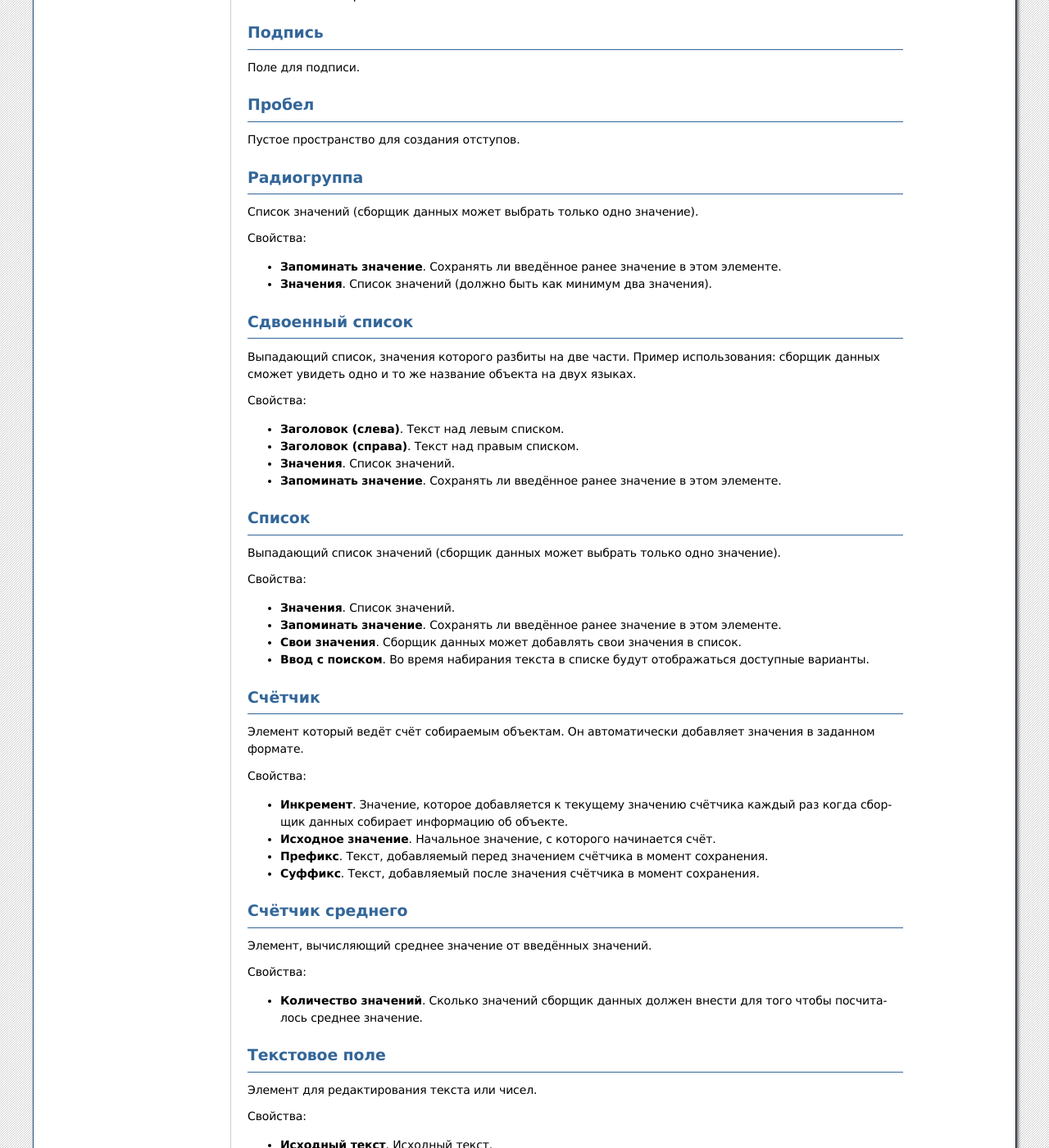
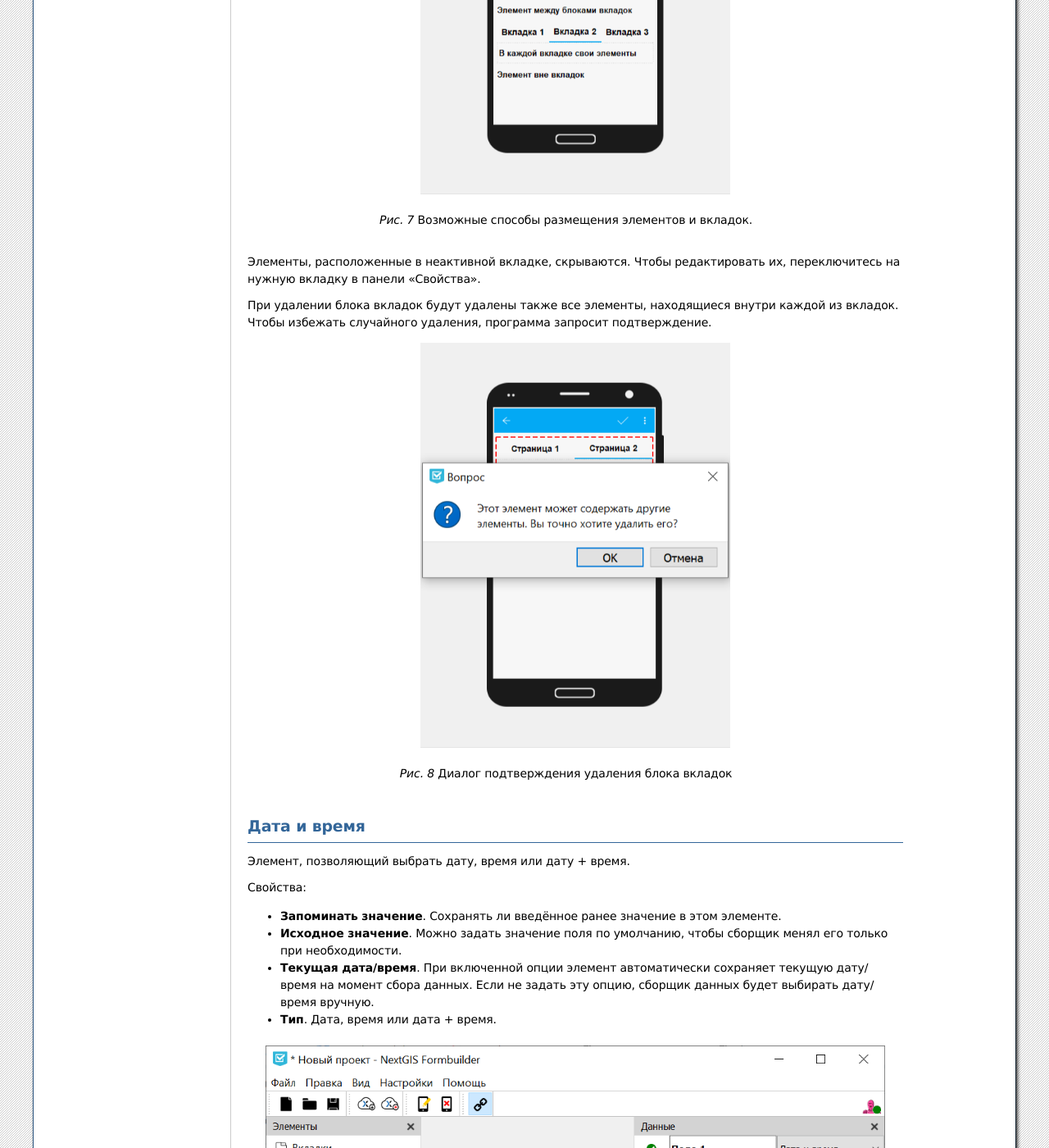
Before and after one commit to nextgis/docs_formbuilder, a Sphinx documentation site: the page built from source/controls.rst, in a window 1280 px wide and 1400 px high, scrolled down 2766 px. Shown: the whole window at 82% size. Built offline with Sphinx 7.4.7, drawn with Linux system fonts in a browser that asks for light colours; formulas are drawn with MathJax 3; some of the changed text lies outside the part shown.

Commit message:
Update controls.rst
Add screenshots and description

```diff
--- a/source/controls.rst
+++ b/source/controls.rst
@@ -36,8 +38,42 @@
 * Добавлять новые вкладки в набор (для этого впишите новое название в желтое поле в конце)
 * Удалять вкладки
 
+.. _ngfb_controls_add_to_tab:
 
+Добавление элементов во вкладки
+~~~~~~~~~~~~~~~~~~~~~~~~~~~~~~~~~
 
+Чтобы добавить элемент во вкладку, перетащите его. Элемент добавится в ту вкладку, которая в настоящий момент активна (выделена синим). Следите затем, чтобы новый элемент был размещен внутри элемента блока вкладок. Границы элемента показаны красным пунктиром, если нажать на блок вкладок.
+
+.. figure:: _static/fb_folders_insideout_ru.png
+   :name: fb_folders_insideout_pic
+   :align: center
+   :width: 10cm
+
+   Добавление элемента формы внутрь вкладки и снаружи
+
+В одной форме может быть несколько блоков вкладок, а также элементы, расположенные вне вкладок.
+
+.. figure:: _static/fb_folders_example_ru.png
+   :name: fb_folders_example_pic
+   :align: center
+   :width: 10cm
+
+   Возможные способы размещения элементов и вкладок.
+
+Элементы, расположенные в неактивной вкладке, скрываются. Чтобы редактировать их, переключитесь на нужную вкладку в панели "Свойства".
+
+При удалении блока вкладок будут удалены также все элементы, находящиеся внутри каждой из вкладок. Чтобы избежать случайного удаления, программа запросит подтверждение.
+
+.. figure:: _static/fb_folders_del_confirm_ru.png
+   :name: fb_folders_del_confirm_pic
+   :align: center
+   :width: 10cm
+   :alt: Диалог подтверждения удаления блока вкладок
+
+   Диалог подтверждения удаления блока вкладок
+
+.. _ngfb_controls_datetime:
 
 Дата и время
 ------------
@@ -46,15 +82,26 @@
 
 Свойства:
 
-* **Текущая дата/время**. Элемент автоматически сохраняет текущую дату/время на момент сбора данных. Если не задать эту опцию, сборщик данных будет выбирать дату/время вручную.
-* **Тип**. Тип.
-* **Исходное значение**. Исходное значение.
 * **Запоминать значение**. Сохранять ли введённое ранее значение в этом элементе.
+* **Исходное значение**. Можно задать значение поля по умолчанию, чтобы сборщик менял его только при необходимости.
+* **Текущая дата/время**. При включенной опции элемент автоматически сохраняет текущую дату/время на момент сбора данных. Если не задать эту опцию, сборщик данных будет выбирать дату/время вручную.
+* **Тип**. Дата, время или дата + время.
+
+.. figure:: _static/fb_datetime_ru.png
+   :name: fb_datetime_pic
+   :align: center
+   :width: 20cm
+
+   Элемент "Дата и время" и его свойства
+
+.. _ngfb_controls_distance:
 
 Дистанция
 ---------
 
 Элемент, автоматически измеряющий расстояние между сборщиком данных и указанной точкой.
+
+.. _ngfb_controls_dependet_cb:
 
 Зависимые списки
 ----------------
@@ -71,16 +118,24 @@
 * **Значения**. Список значений.
 * **Запоминать значение**. Сохранять ли введённое ранее значение в этом элементе.
 
+.. _ngfb_controls_coordinates:
+
 Координаты
 ----------
 
 Элемент, автоматически сохраняющий текущее местоположение сборщика данных в текстовом формате.
 
-Свойства:
+Содержит два поля: долгота и широта.
 
-* **Скрыть**. Не показывать этот элемент: в этом случае координаты будут всё равно сохраняться.
-* **Система координат**. Система координат.
-* **Формат**. Формат, в котором будут сохранены координаты.
+Свойства элемента:
+
+* **Поля** можно поменять местами при необходимости, выбрав из выпадающего списка нужный номер поля.
+* **Скрыть**. Элемент не будет показан в форме, но координаты будут всё равно сохраняться.
+
+* **Система координат**. Отображает систему координат, в которой собираются данные (ESPG:4326).
+* **Формат**. Формат, в котором будут сохранены координаты (десятичные градусы.)
+
+.. _ngfb_controls_label:
 
 Надпись
 -------
@@ -89,17 +144,30 @@
 
 Свойства:
 
-* **Текст**. Отображаемый текст.
+* **Текст**. Можно отредактировать отображаемый текст.
+
+.. _ngfb_controls_sign:
 
 Подпись
 -------
 
 Поле для подписи.
 
+.. _ngfb_controls_void:
+
 Пробел
 ------
 
 Пустое пространство для создания отступов.
+
+.. figure:: _static/fb_with_voids_ru.png
+   :name: fb_with_voids_pic
+   :align: center
+   :width: 7cm
+
+   Форма с отступами
+
+.. _ngfb_controls_radio:
 
 Радиогруппа
 -----------
@@ -109,7 +177,27 @@
 Свойства:
 
 * **Запоминать значение**. Сохранять ли введённое ранее значение в этом элементе.
-* **Значения**. Список значений (должно быть как минимум два значения).
+* **Значения**. Нажав **Редактировать**, вы можете изменять список значений (должно быть как минимум два значения).
+* **Поле слоя**. Позволяет выбрать, в какое поле слоя будут сохраняться данные из этого элемента формы.
+
+.. figure:: _static/fb_radio_edit_ru.png
+   :name: fb_radio_edit_pic
+   :align: center
+   :width: 20cm
+
+   Редактирование радиогруппы
+
+
+При редактировании значений доступны следующие действия:
+
+* Добавить новое значение (впишите его в желтую строку со звездочкой вместо номера)
+* Очистить таблицу значений
+* Загрузить таблицу значений из файла CSV
+* Добавить значения из последней строки для ввода
+* Удалить выбранную строку
+* Задать значение по умолчанию
+
+.. _ngfb_controls_split_cb:
 
 Сдвоенный список
 ----------------
@@ -130,10 +220,18 @@
 
 Свойства:
 
+* **Ввод с поиском**. Во время набора текста в списке будут отображаться доступные варианты.
+* **Запоминать значение**. Сохранять ли введённое ранее значение в этом элементе.
 * **Значения**. Список значений.
-* **Запоминать значение**. Сохранять ли введённое ранее значение в этом элементе.
+* **Поле слоя**. Позволяет выбрать, в какое поле слоя будут сохраняться данные из этого элемента формы.
 * **Свои значения**. Сборщик данных может добавлять свои значения в список.
-* **Ввод с поиском**. Во время набирания текста в списке будут отображаться доступные варианты.
+
+.. figure:: _static/fb_edit_combobox_ru.png
+   :name: fb_edit_combobox_pic
+   :align: center
+   :width: 20cm
+
+   Редактирование значений списка
 
 Счётчик
 -------
```
Also changed, not shown: other parts of source/controls.rst (+4 -0 lines).
